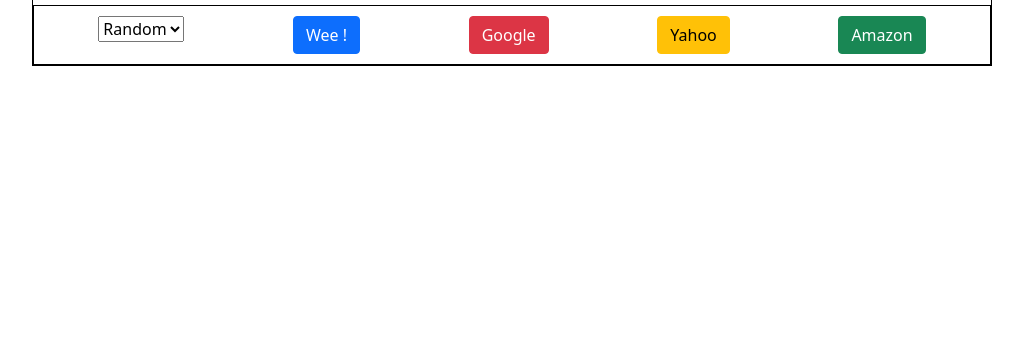
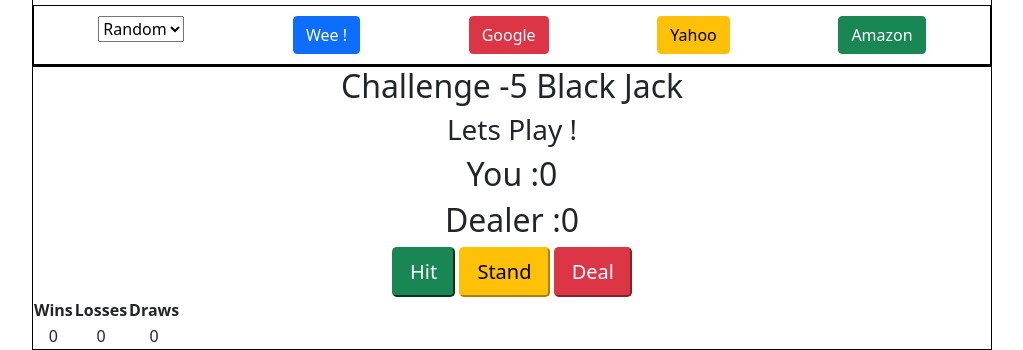
Before and after one commit to sasikumar6795/JavascriptCleverProgrammer, a plain HTML site: page javascriptCourse/Project-1/index.html in a window 1280 px wide. Shown: the part 524-874 px from the top of the page, without its empty margins (128-1151 px from the left). Before the commit the page ends 800 px from the top, so only its background shows below. Drawn offline with nearby package versions, Linux system fonts and the light colour scheme.

Commit message:
challenge 5 -html completed

```diff
--- a/javascriptCourse/Project-1/css/style.css
+++ b/javascriptCourse/Project-1/css/style.css
@@ -1,4 +1,4 @@
-.container-1 , .container-2, .container-3 , .container-4{
+.container-1 , .container-2, .container-3 , .container-4 ,.container-5{
     border: 1px solid black;
     width: 75%;
     margin: 0 auto;
--- a/javascriptCourse/Project-1/index.html
+++ b/javascriptCourse/Project-1/index.html
@@ -74,6 +74,44 @@
          </div>
      </div>
 
+     <!--Challenge 5  Black jack-->
+
+     <div class="container-5">
+         <h2>Challenge -5 Black Jack</h2>
+         <h3>
+             <span id="black-jack-result">Lets Play !</span>
+        </h3>
+         <div class="flex-blackjack-row-1">
+            <div id="your-box">
+                <h2>You :<span id="your-blackjack-result">0</span></h2>
+            </div>
+            <div id="dealer-box">
+                <h2>Dealer :<span id="dealer-blackjack-result">0</span></h2>
+            </div>
+         </div>
+
+         <div class="flex-blackjack-row-2">
+             <div>
+                <button class="btn-lg btn-success mr-2"  id="blackjack-hit-button">Hit</button>
+                <button class="btn-lg btn-warning mr-2" id="blackjack-stand-button">Stand</button>
+                <button class="btn-lg btn-danger mr-2" id="blackjack-deal-button">Deal</button>
+             </div>
+         </div>
+         <div class="flex-blackjack-row-3">
+             <table>
+                 <tr>
+                    <th>Wins</th>
+                    <th>Losses</th>
+                    <th>Draws</th>
+                 </tr>
+                 <tr>
+                     <td><span id="wins">0</span></td>
+                     <td><span id="losses">0</span></td>
+                     <td><span id="draws">0</span></td>
+                 </tr>
+             </table>
+         </div>
+     </div>
 
 
 
```
